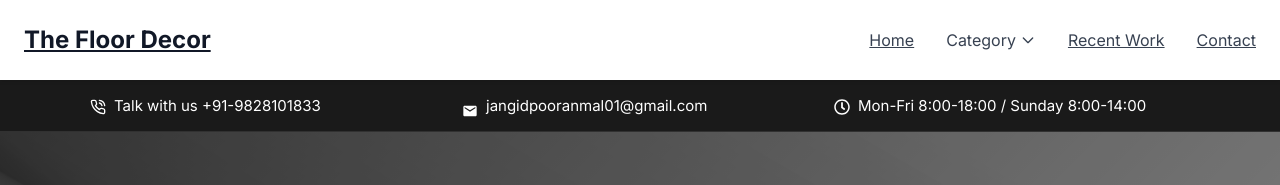
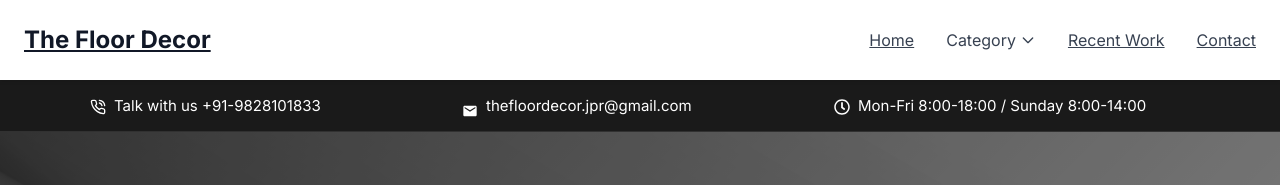
Before and after one commit to ankit10000/glass-aluminium-nextjs, a Next.js app: page / in a window 1280 px wide. Shown: the top 185 px of the page. Built offline with nearby package versions, Linux system fonts and the light colour scheme.

Commit message:
Update email address in Headertop component

```diff
--- a/src/components/Headertop.tsx
+++ b/src/components/Headertop.tsx
@@ -11,16 +11,11 @@ function Headertop() {
       <div className="headbar" >
         <div className="container">
         <div className="inner_text_headbar1"><LuPhoneCall size={16} color="white" className="mt-1 mx-2"/>Talk with us +91-9828101833</div>
-        <div className="inner_text_headbar2"><MdEmail size={16} color="white" className="mt-2 mx-2"/>jangidpooranmal01@gmail.com</div>
+        <div className="inner_text_headbar2"><MdEmail size={16} color="white" className="mt-2 mx-2"/>thefloordecor.jpr@gmail.com</div>
         <div className="inner_text_headbar3"></div>
         <div className="inner_text_headbar4"><FaRegClock size={16} color="white" className="mt-1 mx-2"/>Mon-Fri 8:00-18:00 / Sunday 8:00-14:00</div>
         </div>
       </div>
-        {/* <img
-          src={slide1.src}
-          className="d-block carousels"
-          alt={".."}
-        /> */}
     </div>
   );
 }
```
